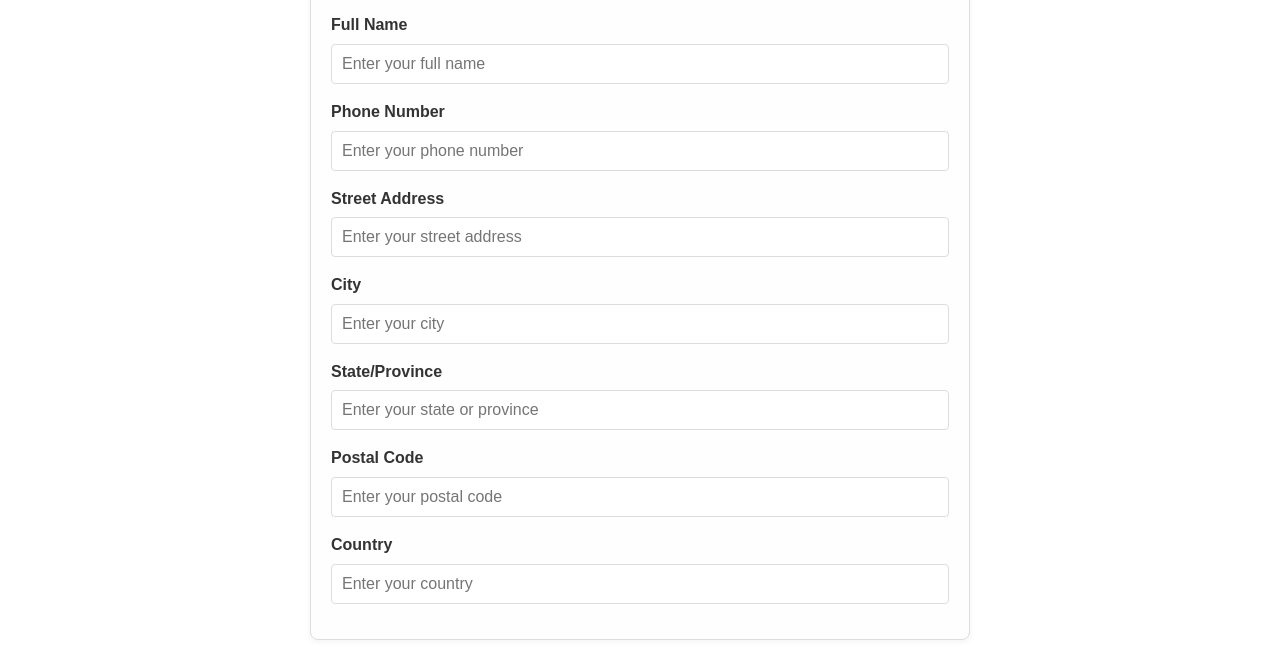
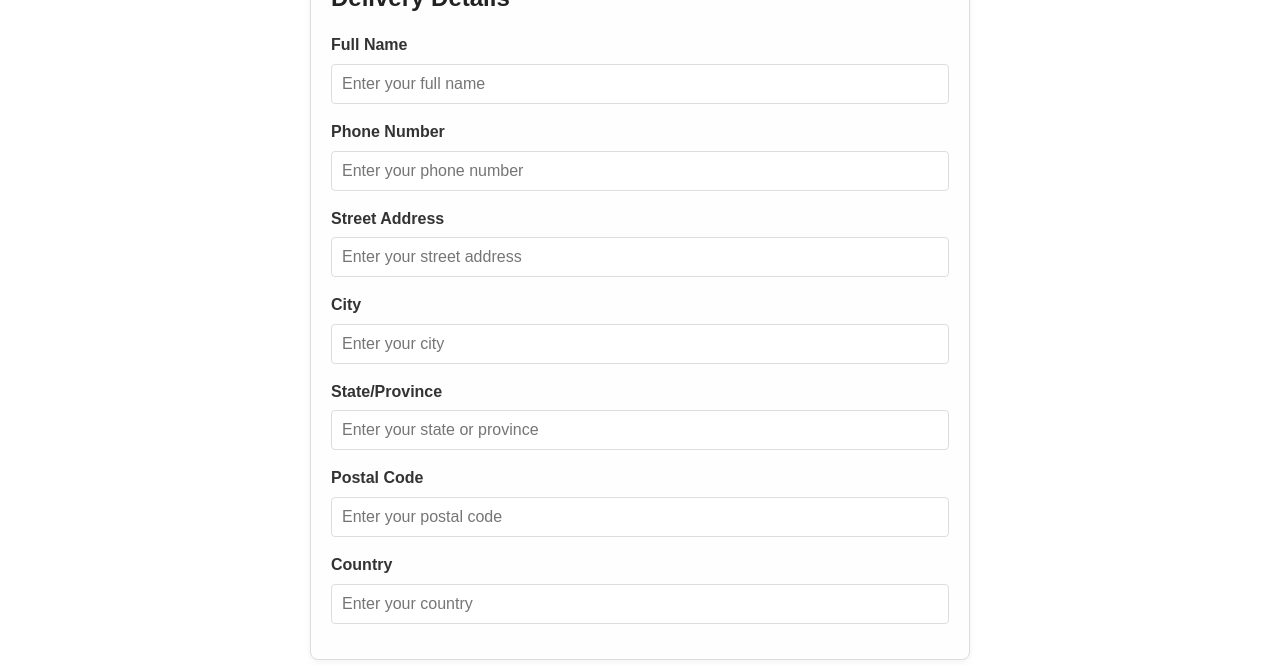
Before and after one commit to ABAASA-BYOONA/Gamil-Marketing, a website: page payment.html in a window 1280 px wide. Shown: the part 82-749 px from the top of the page. Drawn offline with Linux system fonts and the light colour scheme.

Commit message:
Update payment.html

```diff
--- a/payment.html
+++ b/payment.html
@@ -288,7 +288,11 @@
             </div>
         </div>
     </header>
-
+<style>
+    .delivery-details-section{
+        padding-top: 40px;
+    }
+</style>
     <!-- Payment Section -->
     <section class="payment-section" aria-label="Payment and delivery details">
         <!-- Delivery Details Section -->
```
